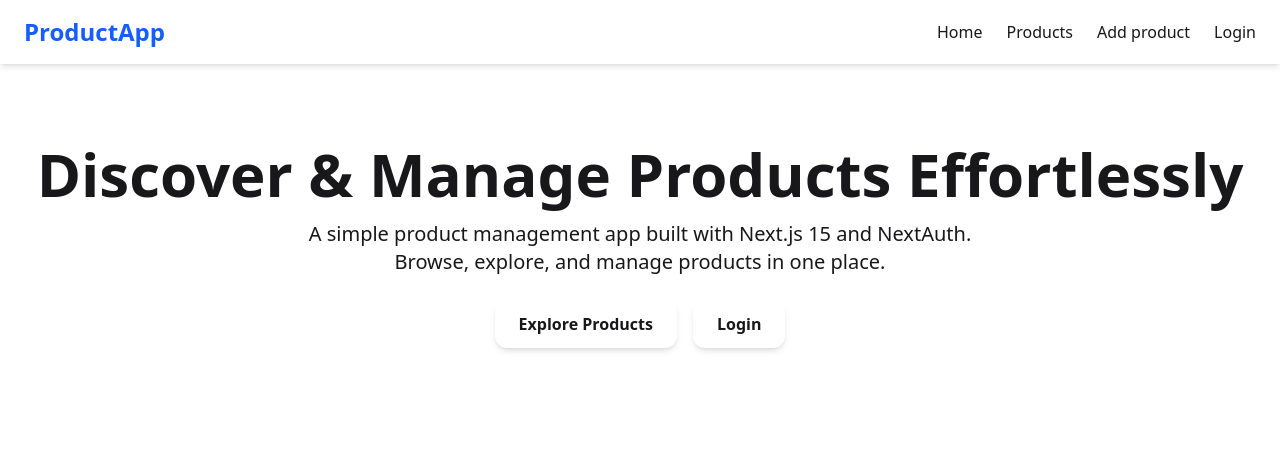
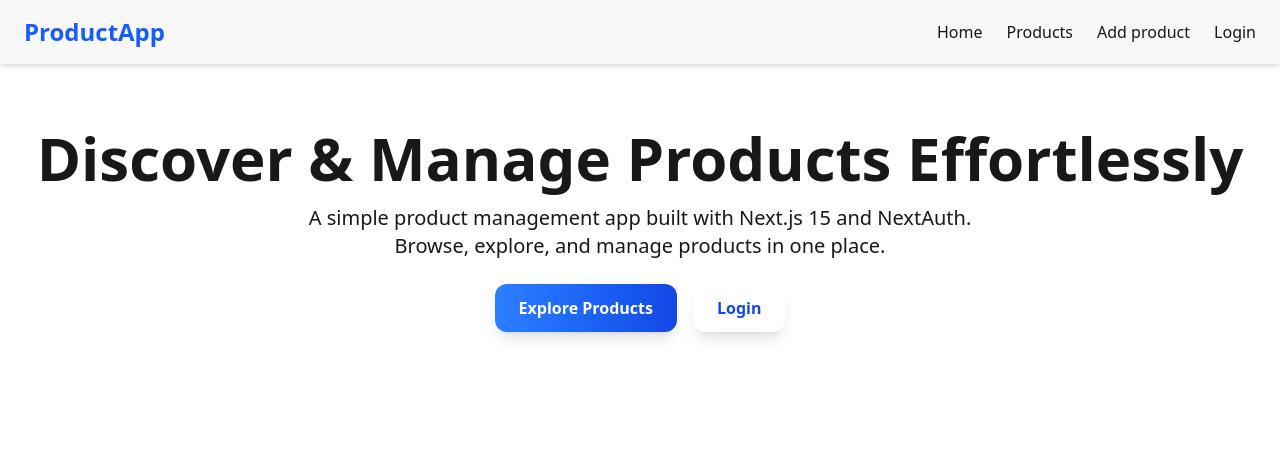
Before and after one commit to habib-676/next-mobile-store, a Next.js app: page / in a window 1280 px wide. Shown: the top 464 px of the page. Built offline with nearby package versions, Linux system fonts and the light colour scheme; no server answers.

Commit message:
adjustment of nav and hero

```diff
--- a/src/app/components/Hero.jsx
+++ b/src/app/components/Hero.jsx
@@ -2,7 +2,7 @@ import Link from "next/link";
 
 export default function Hero() {
   return (
-    <section className="flex flex-col items-center justify-center flex-1 text-center px-6 py-20 ">
+    <section className="flex flex-col items-center justify-center flex-1  text-center px-6 pt-32 pb-20 ">
       <h1 className="text-4xl md:text-6xl font-extrabold mb-4">
         Discover & Manage Products Effortlessly
       </h1>
@@ -13,13 +13,14 @@ export default function Hero() {
       <div className="flex gap-4">
         <Link
           href="/products"
-          className="px-6 py-3  rounded-xl font-semibold shadow-md transition"
+          className="px-6 py-3 rounded-xl font-semibold shadow-lg text-white bg-gradient-to-r from-blue-500 to-blue-700 hover:from-blue-600 hover:to-blue-800 transition-all transform hover:-translate-y-1 hover:scale-105"
         >
           Explore Products
         </Link>
+
         <Link
           href="/login"
-          className="px-6 py-3  rounded-xl font-semibold shadow-md  transition"
+          className="px-6 py-3 rounded-xl font-semibold shadow-lg text-blue-700 bg-white/80 backdrop-blur-md hover:bg-white/100 hover:text-blue-900 transition-all transform hover:-translate-y-1 hover:scale-105"
         >
           Login
         </Link>
--- a/src/components/Navbar.jsx
+++ b/src/components/Navbar.jsx
@@ -10,7 +10,7 @@ export default function Navbar() {
   const { data, status } = session;
 
   return (
-    <nav className="flex items-center justify-between px-6 py-4 shadow-md ">
+    <nav className="flex items-center justify-between px-6 py-4 shadow-md bg-base-200 backdrop-blur-md fixed w-full z-50">
       {/* Logo */}
       <Link href="/" className="text-2xl font-bold text-blue-600">
         ProductApp
```
